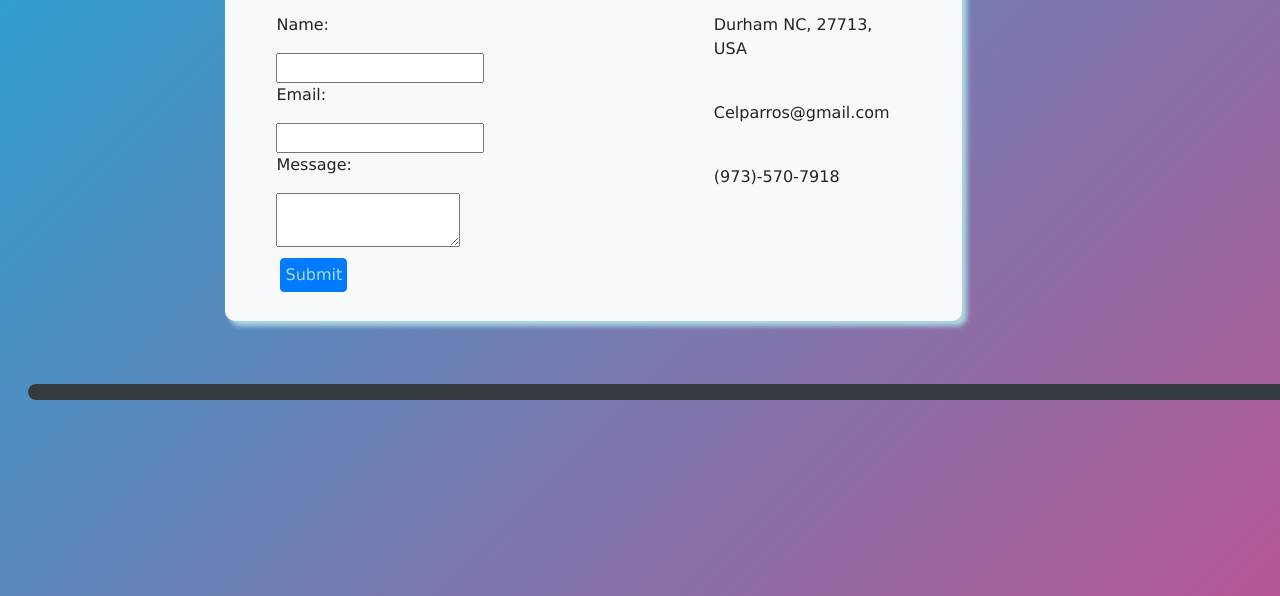
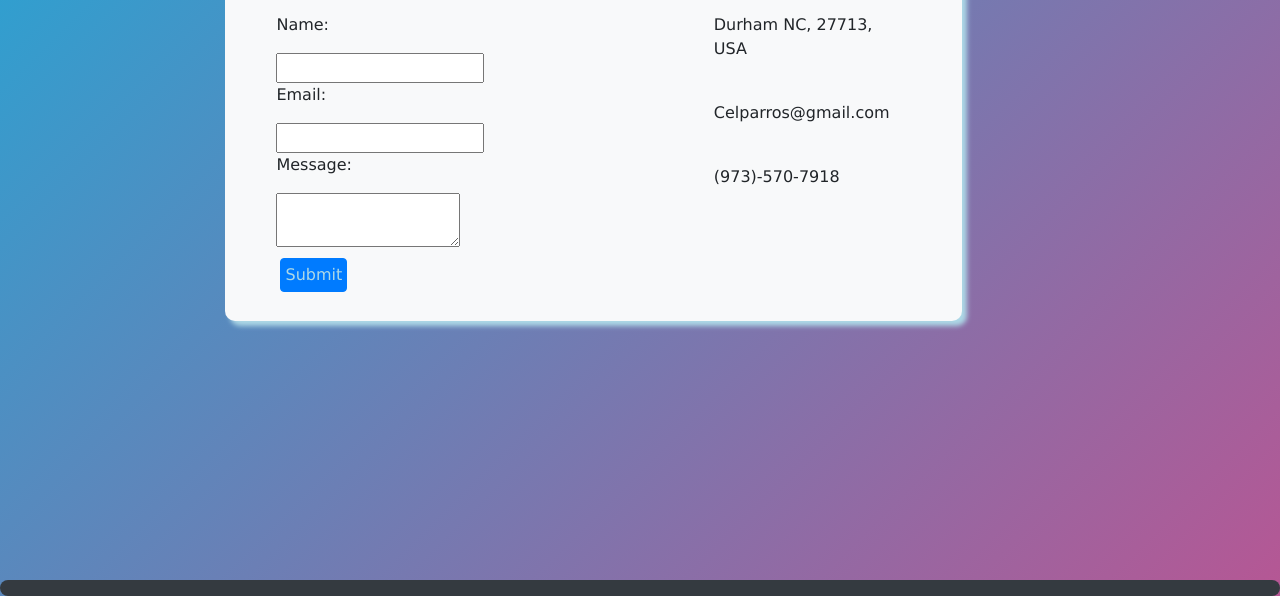
Before and after one commit to cparros/cparros.github.io, a plain HTML site: page contact.html in a window 1280 px wide. Shown: the part 204-800 px from the top of the page. Drawn offline with nearby package versions, Linux system fonts and the light colour scheme.

Commit message:
footer to bottom of page

```diff
--- a/contact.html
+++ b/contact.html
@@ -132,7 +132,7 @@
       </div>
     </div>
 
-    <nav class="navbar sticky-bottom navbar-dark bg-dark" id="footer"></nav>
+    <nav class="navbar fixed-bottom navbar-dark bg-dark" id="footer"></nav>
   </body>
   <script></script>
 </html>
```
